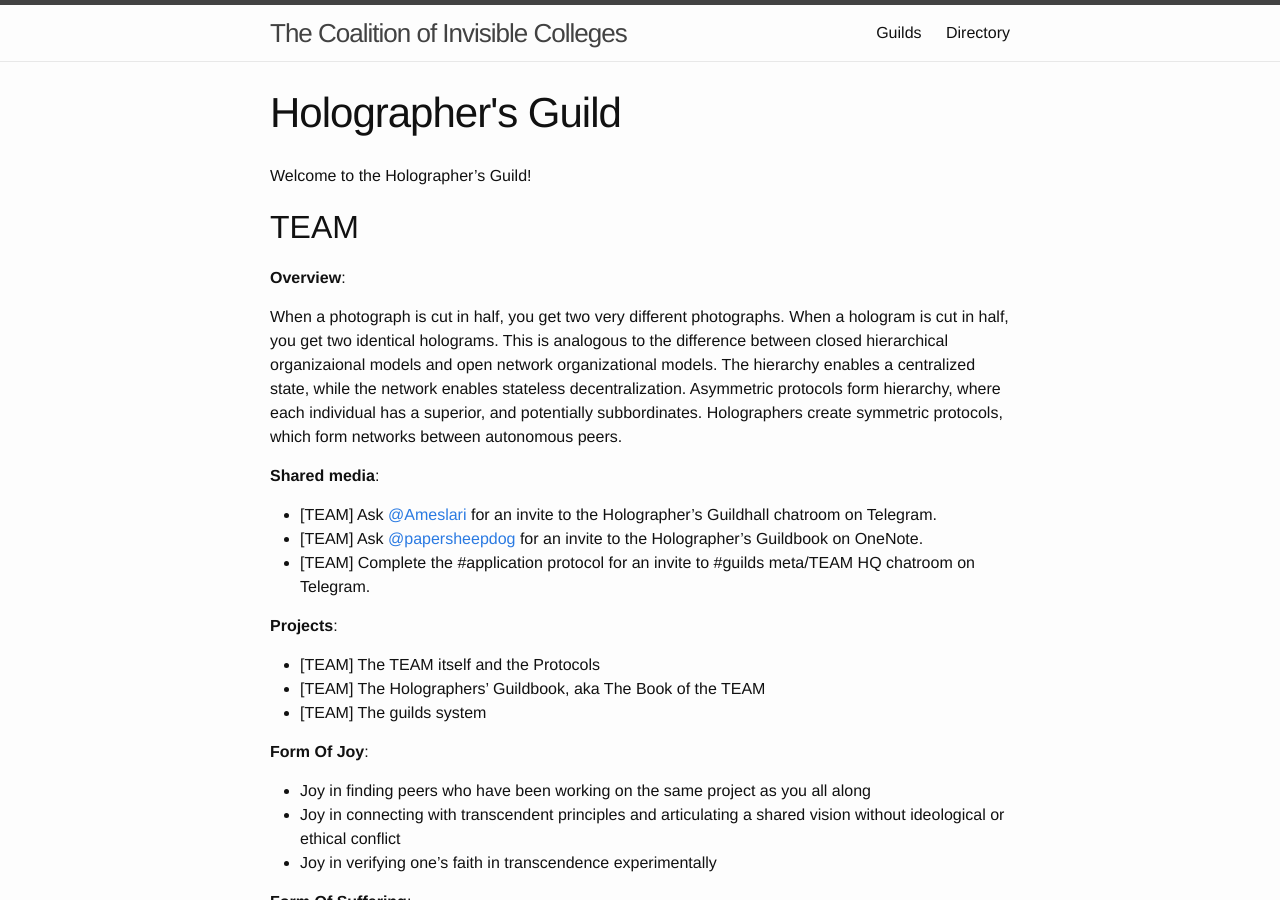
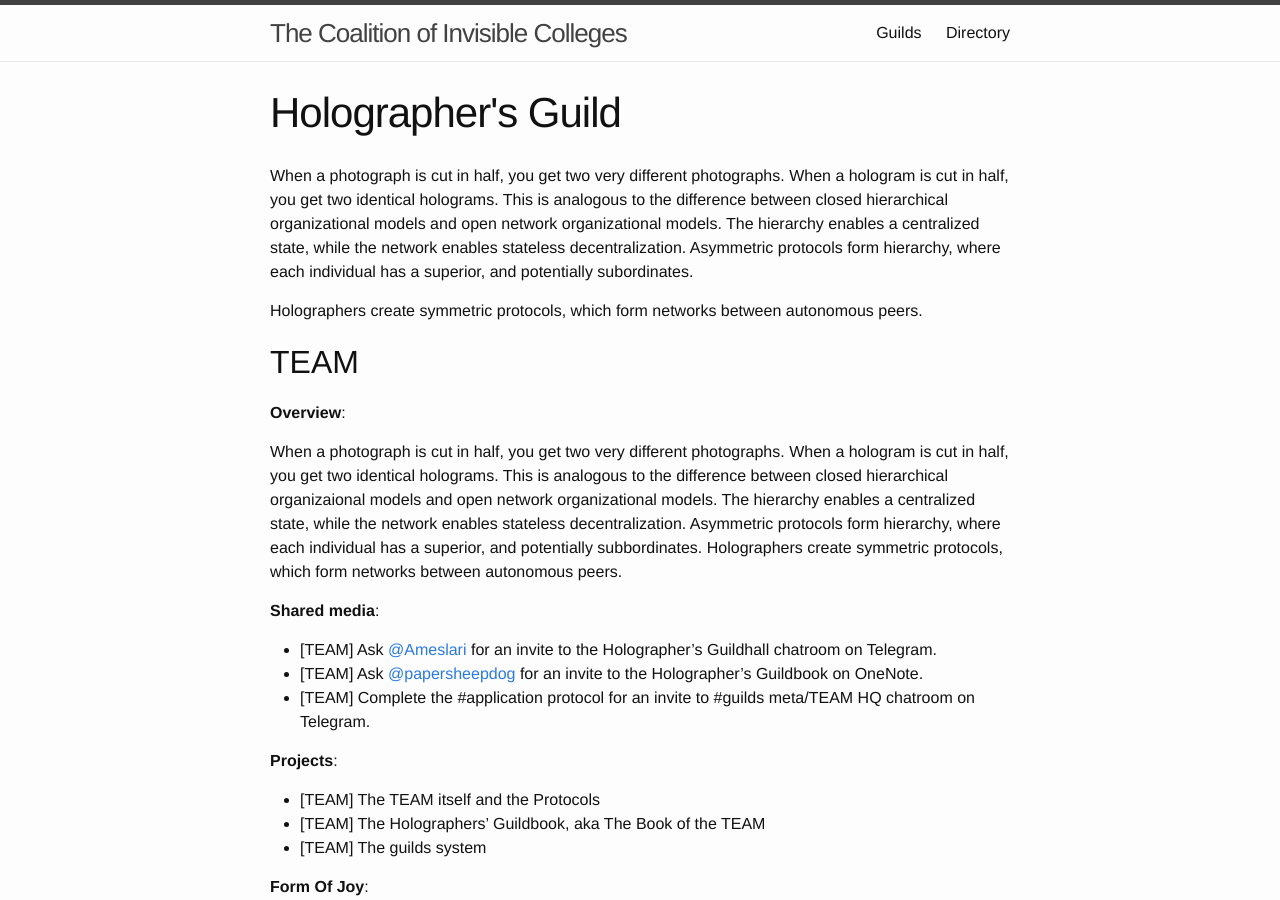
Before and after one commit to coalition-of-invisible-colleges/cic.github.io, a Jekyll site: the page built from guilds/holographers.md, in a window 1280 px wide and 900 px high. Built offline with Jekyll 4.4.1, drawn with Linux system fonts in a browser that asks for light colours.

Commit message:
Added description

```diff
--- a/guilds/holographers.md
+++ b/guilds/holographers.md
@@ -4,4 +4,6 @@ title: Holographer's Guild
 guild: holographers
 permalink: /guilds/holographers/
 ---
-Welcome to the Holographer's Guild!
+When a photograph is cut in half, you get two very different photographs. When a hologram is cut in half, you get two identical holograms. This is analogous to the difference between closed hierarchical organizational models and open network organizational models. The hierarchy enables a centralized state, while the network enables stateless decentralization. Asymmetric protocols form hierarchy, where each individual has a superior, and potentially subordinates.
+
+Holographers create symmetric protocols, which form networks between autonomous peers.
```
